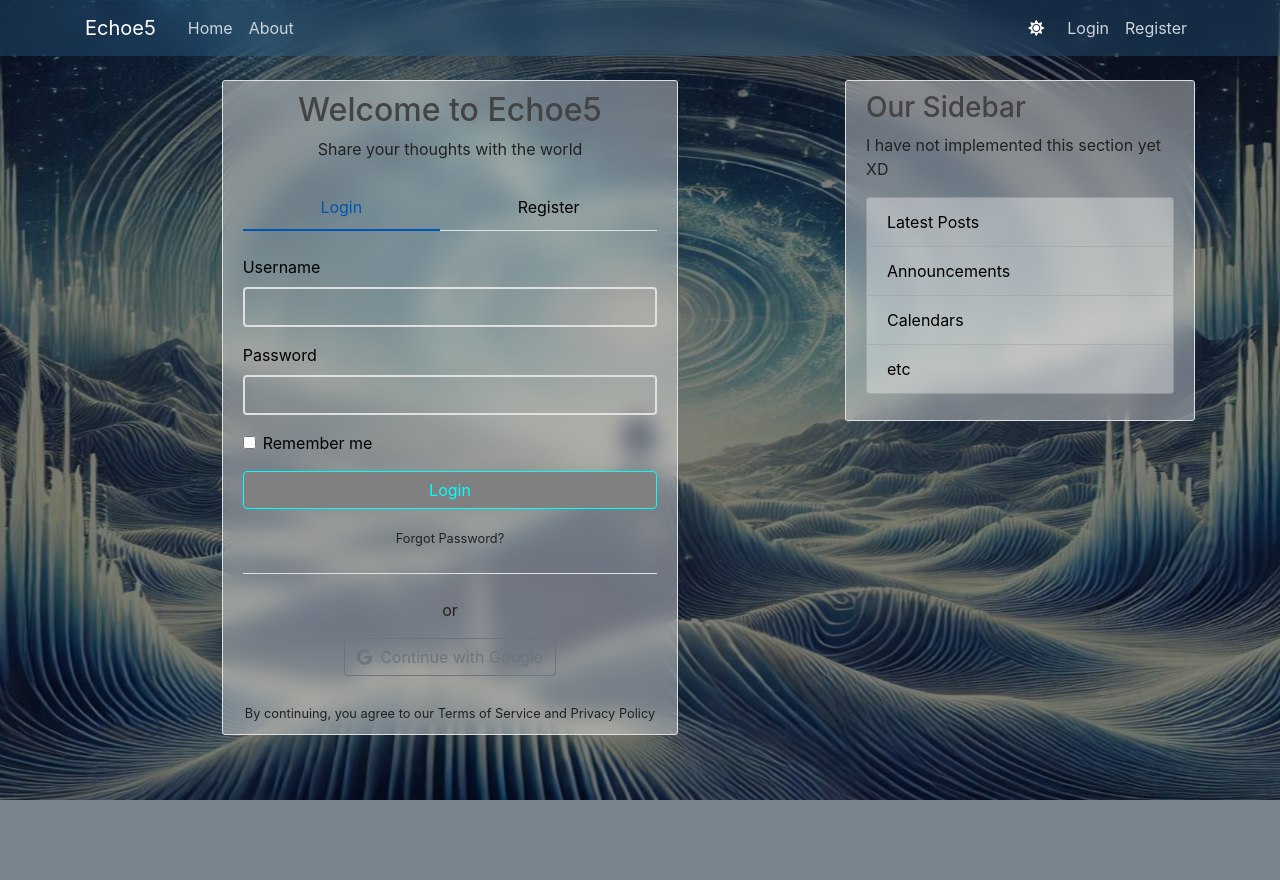
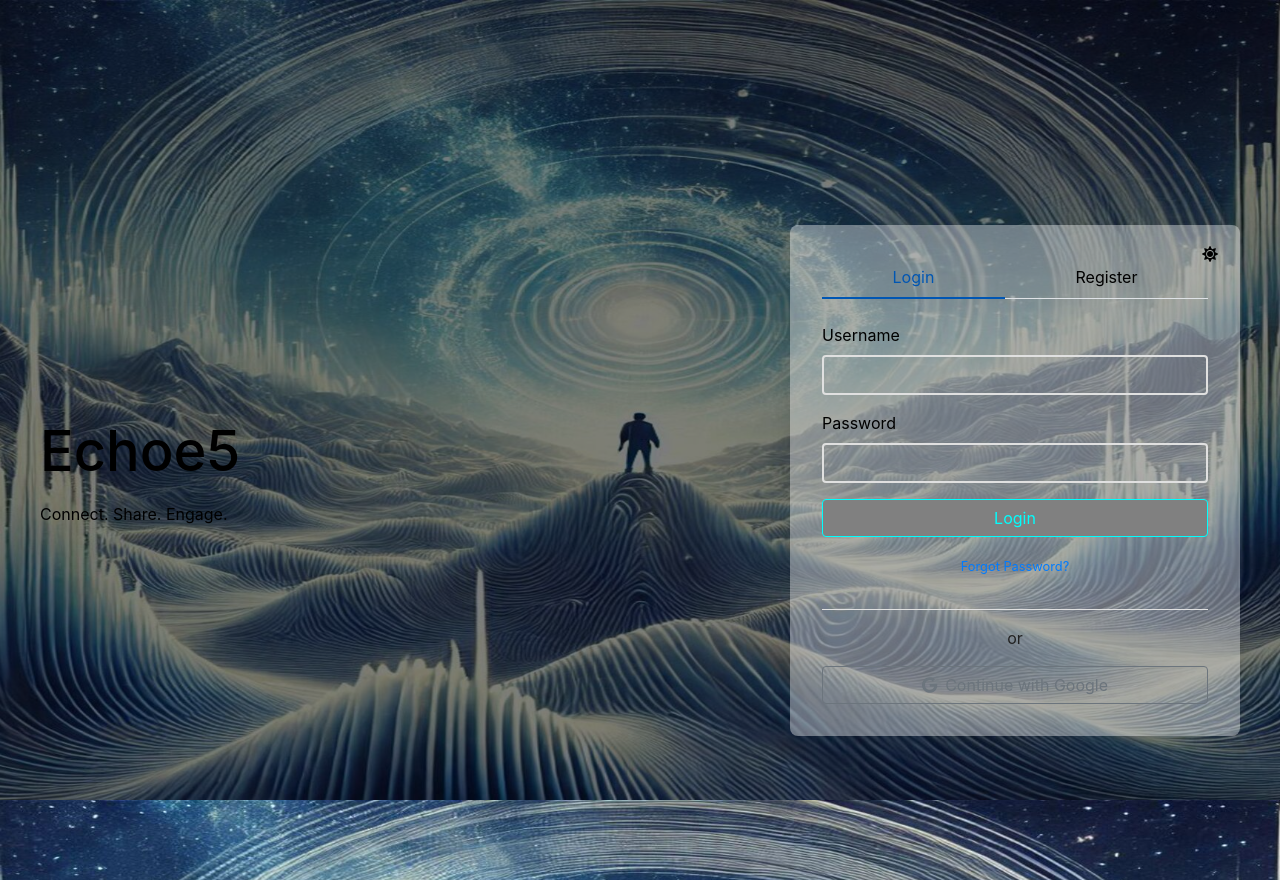
Before and after one commit to ErzaKaneki/Echoe5, a Django app: template blog/templates/blog/landing_page.html in a window 1280 px wide. Before the commit the page ends 800 px from the top, so only its background shows below. Run offline with Django 5.2, Linux system fonts and the light colour scheme; the template is opened without the code that fills it, so the values that code supplies are empty; some libraries are stand-ins or nearby versions.

Commit message:
Editing Landing page

```diff
--- a/blog/templates/blog/landing_page.html
+++ b/blog/templates/blog/landing_page.html
@@ -1,32 +1,43 @@
-{% extends "blog/base.html" %}
-{% load crispy_forms_tags %}
-{% block content %}
-<div class="container">
+{% load static %}
+<!DOCTYPE html>
+<html data-theme="{{ request.COOKIES.theme|default:'light' }}">
+<head>
+    <meta charset="utf-8">
+    <meta name="viewport" content="width=device-width, initial-scale=1, shrink-to-fit=no">
+    <link rel="shortcut icon" type="image/png" href="{% static 'blog/favicon.png' %}">
+    <link rel="stylesheet" href="https://cdn.jsdelivr.net/npm/bootstrap@4.0.0/dist/css/bootstrap.min.css">
+    <link rel="stylesheet" href="https://cdnjs.cloudflare.com/ajax/libs/font-awesome/5.15.4/css/all.min.css">
+    <link rel="stylesheet" type="text/css" href="{% static 'blog/main.css' %}?v=1">
+    <link rel="stylesheet" type="text/css" href="{% static 'blog/dark-mode.css' %}?v=1">
+    <title>Echoe5 - Welcome</title>
+</head>
+<body>
+    <div class="landing-container">
+        <div class="landing-content">
+            <div class="brand-section">
+                <h1>Echoe5</h1>
+                <p>Connect. Share. Engage.</p>
+            </div>
+
+            <div class="auth-section">
+                <button onclick="toggleDarkMode()" class="dark-mode-toggle-landing">
+                    <i id="dark-mode-icon" class="fas fa-moon"></i>
+                </button>
+
+                <!-- Auth container with tabs -->
+                <div class="auth-container">
                     {% if messages %}
-        <div class="row justify-content-center">
-            <div class="col-md-8">
                         {% for message in messages %}
-                    <div class="alert alert-{{ message.tags }} alert-dismissible fade show" role="alert">
+                            <div class="alert alert-{{ message.tags }} alert-dismissible fade show">
                                 {{ message }}
-                        <button type="button" class="close" data-dismiss="alert" aria-label="Close">
-                            <span aria-hidden="true">&times;</span>
+                                <button type="button" class="close" data-dismiss="alert">
+                                    <span>&times;</span>
                                 </button>
                             </div>
                         {% endfor %}
-            </div>
-        </div>
                     {% endif %}
 
-    <div class="row justify-content-center">
-        <div class="col-md-8">
-            <div class="content-section">
-                <div class="text-center mb-4">
-                    <h2>Welcome to Echoe5</h2>
-                    <p class="text-muted">Share your thoughts with the world</p>
-                </div>
-
-                <!-- Auth Tabs -->
-                <ul class="nav nav-tabs nav-fill mb-4" role="tablist">
+                    <ul class="nav nav-tabs nav-fill mb-4">
                         <li class="nav-item">
                             <a class="nav-link {% if not form.errors %}active{% endif %}" data-toggle="tab" href="#login">Login</a>
                         </li>
@@ -42,22 +53,16 @@
                                 {% csrf_token %}
                                 <div class="form-group">
                                     <label for="login-username">Username</label>
-                                <input type="text" name="username" id="login-username" class="form-control" required>
+                                    <input type="text" name="username" class="form-control" required>
                                 </div>
                                 <div class="form-group">
                                     <label for="login-password">Password</label>
-                                <input type="password" name="password" id="login-password" class="form-control" required>
-                            </div>
-                            <div class="form-group">
-                                <div class="form-check">
-                                    <input class="form-check-input" type="checkbox" name="remember" id="remember">
-                                    <label class="form-check-label" for="remember">Remember me</label>
-                                </div>
+                                    <input type="password" name="password" class="form-control" required>
                                 </div>
                                 <button type="submit" class="btn btn-outline-info btn-block">Login</button>
                             </form>
                             <div class="text-center mt-3">
-                            <small><a href="{% url 'password_reset' %}" class="text-muted">Forgot Password?</a></small>
+                                <small><a href="{% url 'password_reset' %}">Forgot Password?</a></small>
                             </div>
                         </div>
 
@@ -66,78 +71,104 @@
                             <form method="POST" action="{% url 'register' %}">
                                 {% csrf_token %}
                                 <div class="form-group">
-                                <label for="register-username">Username</label>
-                                <input type="text" name="username" id="register-username" class="form-control" required>
+                                    <label>Username</label>
+                                    <input type="text" name="username" class="form-control" required>
                                 </div>
                                 <div class="form-group">
-                                <label for="register-email">Email</label>
-                                <input type="email" name="email" id="register-email" class="form-control" required>
+                                    <label>Email</label>
+                                    <input type="email" name="email" class="form-control" required>
                                 </div>
                                 <div class="form-group">
-                                <label for="register-password1">Password</label>
-                                <input type="password" name="password1" id="register-password1" class="form-control" required>
-                                <small class="form-text text-muted">Password must be at least 12 characters long and contain letters, numbers, and special characters.</small>
+                                    <label>Password</label>
+                                    <input type="password" name="password1" class="form-control" required>
                                 </div>
                                 <div class="form-group">
-                                <label for="register-password2">Confirm Password</label>
-                                <input type="password" name="password2" id="register-password2" class="form-control" required>
+                                    <label>Confirm Password</label>
+                                    <input type="password" name="password2" class="form-control" required>
                                 </div>
                                 <button type="submit" class="btn btn-outline-info btn-block">Register</button>
                             </form>
                         </div>
                     </div>
 
-                <!-- Social Auth -->
-                <div class="border-top my-4"></div>
-                <div class="text-center">
-                    <p class="text-muted">or</p>
-                    <a href="{% url 'social:begin' 'google-oauth2' %}" class="btn btn-outline-secondary">
+                    <div class="social-auth-section">
+                        <p class="text-muted text-center">or</p>
+                        <a href="{% url 'social:begin' 'google-oauth2' %}" class="btn btn-outline-secondary btn-block">
                             <i class="fab fa-google mr-2"></i>Continue with Google
                         </a>
-                </div>
-
-                <!-- Terms and Privacy -->
-                <div class="text-center mt-4">
-                    <small class="text-muted">
-                        By continuing, you agree to our
-                        <a href="{% url 'terms' %}" class="text-muted">Terms of Service</a> and
-                        <a href="{% url 'privacy' %}" class="text-muted">Privacy Policy</a>
-                    </small>
                     </div>
                 </div>
             </div>
         </div>
     </div>
 
+    <script src="https://code.jquery.com/jquery-3.2.1.slim.min.js"></script>
+    <script src="https://cdn.jsdelivr.net/npm/popper.js@1.12.9/dist/umd/popper.min.js"></script>
+    <script src="https://cdn.jsdelivr.net/npm/bootstrap@4.0.0/dist/js/bootstrap.min.js"></script>
+    <script src="{% static 'blog/dark-mode.js' %}"></script>
+
     <style>
-[data-theme="light"] .content-section {
-    background: rgba(255, 255, 255, 0.9);
+        .landing-container {
+            min-height: 100vh;
+            display: flex;
+            align-items: center;
+            justify-content: center;
+            padding: 2rem;
         }
 
-[data-theme="dark"] .content-section {
-    background: rgba(18, 18, 18, 0.9);
+        .landing-content {
+            display: flex;
+            max-width: 1200px;
+            width: 100%;
+            margin: auto;
+            gap: 4rem;
+            align-items: center;
+        }
+
+        .brand-section {
+            flex: 1;
+            text-align: left;
+        }
+
+        .brand-section h1 {
+            font-size: 3.5rem;
+            margin-bottom: 1rem;
+            color: var(--text-primary);
+        }
+
+        .auth-section {
+            flex: 1;
+            position: relative;
+            max-width: 450px;
+        }
+
+        .auth-container {
+            background: var(--content-bg);
+            padding: 2rem;
+            border-radius: 8px;
+            box-shadow: 0 0 20px rgba(0, 0, 0, 0.1);
+        }
+
+        .dark-mode-toggle-landing {
+            position: absolute;
+            top: 1rem;
+            right: 1rem;
+            background: none;
+            border: none;
+            color: var(--text-primary);
+            cursor: pointer;
+            z-index: 1000;
         }
 
         .nav-tabs .nav-link {
             color: var(--text-primary);
             border: none;
-    padding: 10px 20px;
         }
 
         .nav-tabs .nav-link.active {
             color: var(--link-color);
             background: transparent;
             border-bottom: 2px solid var(--link-color);
-}
-
-.btn-outline-info {
-    color: var(--link-color);
-    border-color: var(--link-color);
-}
-
-.btn-outline-info:hover {
-    background-color: var(--link-color);
-    color: white;
         }
 
         .form-control {
@@ -151,5 +182,27 @@
             border-color: var(--link-color);
             color: var(--text-primary);
         }
+
+        .social-auth-section {
+            margin-top: 2rem;
+            padding-top: 1rem;
+            border-top: 1px solid var(--border-color);
+        }
+
+        @media (max-width: 768px) {
+            .landing-content {
+                flex-direction: column;
+                gap: 2rem;
+            }
+
+            .brand-section {
+                text-align: center;
+            }
+
+            .auth-section {
+                width: 100%;
+            }
+        }
     </style>
-{% endblock content %}
+</body>
+</html>
```
Lines whose indentation alone changed are shown as unchanged.
